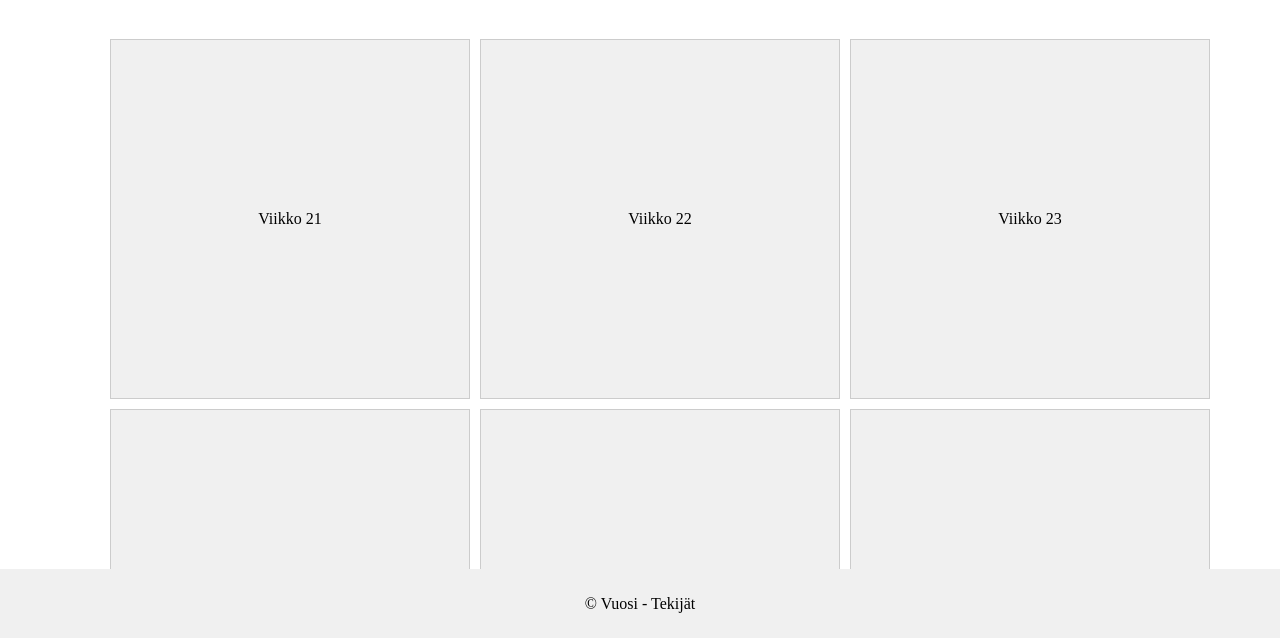
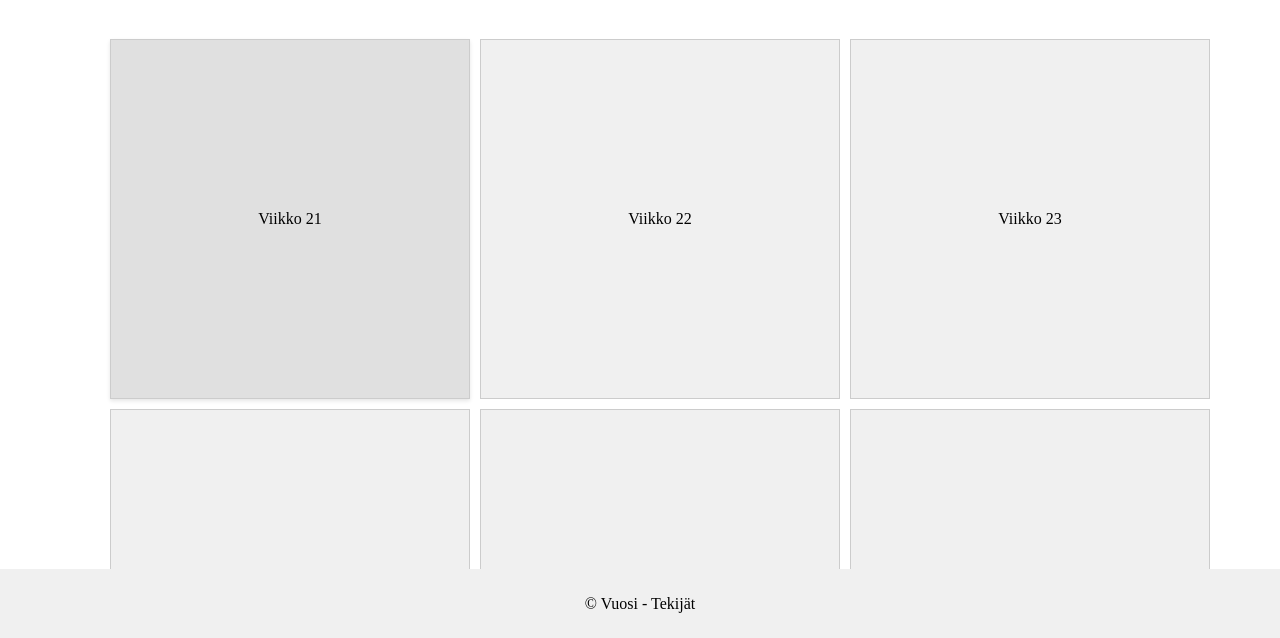
Before and after one commit to Leinonen96/TIKOn_Kes-kalenteri_2024, a plain HTML site: page index.html in a window 1280 px wide. In both pictures the pointer is over the element 290 px from the left and 379 px from the top of the page. Shown: the part 161-799 px from the top of the page. Drawn offline with Linux system fonts and the light colour scheme.

Commit message:
Update styles.css
hover efekti

```diff
--- a/styles.css
+++ b/styles.css
@@ -1,4 +1,5 @@
-html, body {
+html,
+body {
   height: 100%; /* Täysi korkeus sivulle */
   margin: 0; /* Poistaa oletusmarginaalit */
   padding: 0; /* Poistaa oletuspaddingit */
@@ -18,7 +19,10 @@ html, body {
 
 #calendar-grid {
   display: grid; /* Asetetaan näyttömuodoksi grid, joka määrittelee elementin ruudukkona */
-    grid-template-columns: repeat(3, 1fr); /* Kolme samankokoista saraketta käyttäen fr yksikköä */
+  grid-template-columns: repeat(
+    3,
+    1fr
+  ); /* Kolme samankokoista saraketta käyttäen fr yksikköä */
   gap: 10px; /* Asettaa 10 pikselin välin kaikkien solujen väliin */
   padding: 20px; /* Lisää 20 pikselin tyhjän tilan ruudukon sisäpuolelle */
   margin: auto; /* Keskittää ruudukon sivusuunnassa asettamalla automaattisen marginaalin */
@@ -55,11 +59,7 @@ footer {
   padding: 10px 0; /* Lisää paddingia ylä- ja alapuolelle */
   width: 100%; /* Täysi leveys */
   background-color: #f0f0f0; /* Taustaväri */
-
 }
-
-
-
 
 /* Dialogi osio */
 .dialog-hidden {
@@ -76,7 +76,7 @@ footer {
   border: 2px solid #ccc;
   z-index: 1000; /* Varmistaa, että dialogi on muiden elementtien yläpuolella */
   padding: 20px;
-    box-shadow: 0 4px 6px rgba(0,0,0,0.1);
+  box-shadow: 0 4px 6px rgba(0, 0, 0, 0.1);
   width: auto; /* Säädettävä leveys sisällön mukaan */
   max-width: 90%; /* Estää dialogia olemasta liian leveä */
 }
@@ -93,6 +93,10 @@ footer {
   cursor: pointer;
 }
 
+.calendar-cell:hover {
+  background-color: #e0e0e0;
+  box-shadow: 0 2px 4px rgba(0, 0, 0, 0.1);
+}
 
 /* Media Query mobiililaitteille */
 @media (max-width: 600px) {
```
Lines whose indentation alone changed are shown as unchanged.
